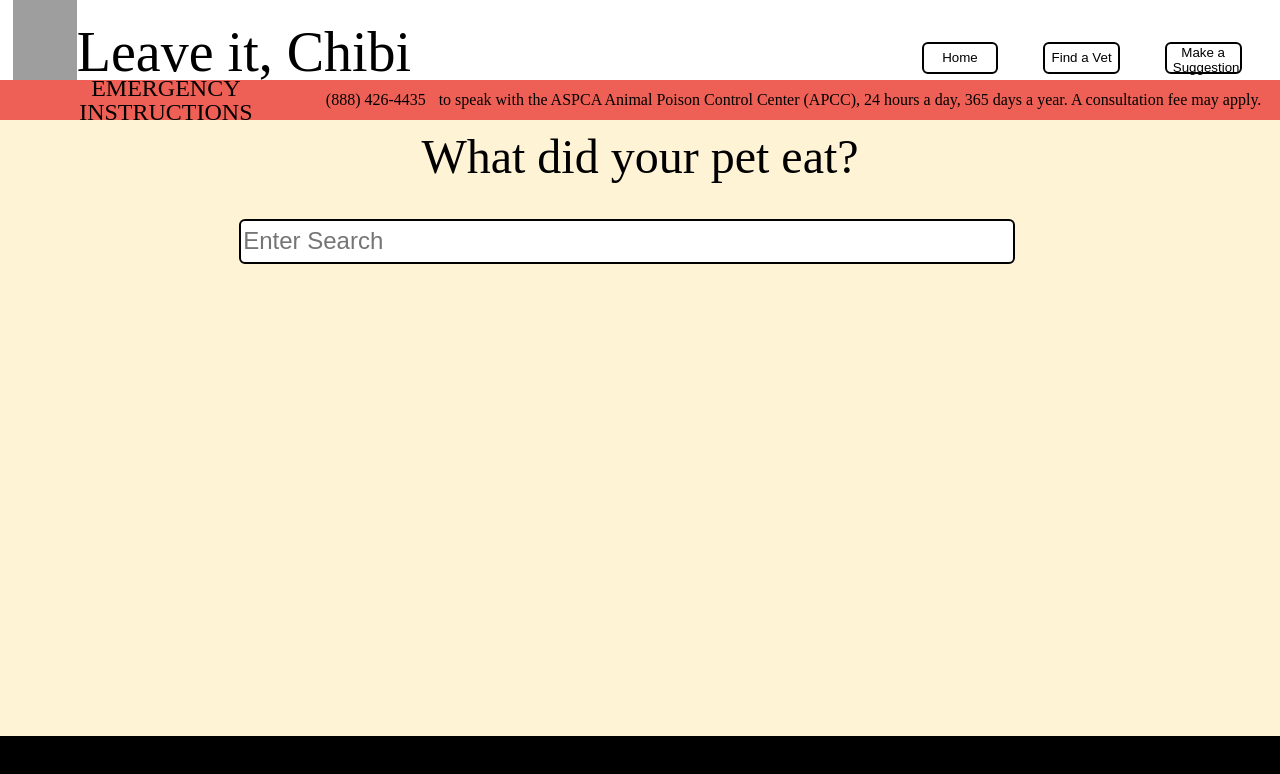
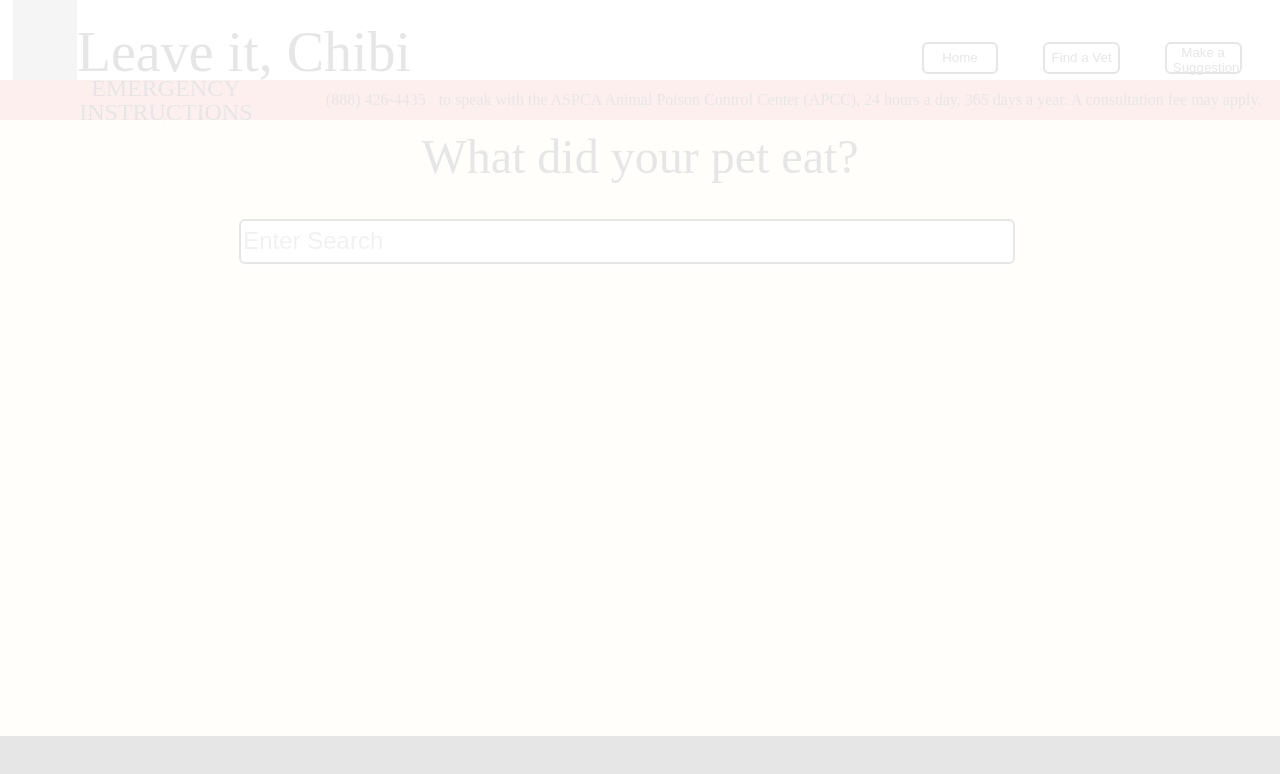
Before and after one commit to chibifanclub/leave-it-chibi-fe, a React (Create React App) app: page / in a window 1280 px wide. Shown: the top 774 px of the page. Built offline with nearby package versions, Linux system fonts and the light colour scheme; grey boxes are pictures that could not be loaded.

Commit message:
Create modal component for card detail view

```diff
--- a/public/index.html
+++ b/public/index.html
@@ -9,7 +9,7 @@
     />
     <link rel="manifest" href="%PUBLIC_URL%/manifest.json" />
 
-    <title>React App</title>
+    <title>Leave It, Chibi!</title>
   </head>
   <body>
     <noscript>You need to enable JavaScript to run this app.</noscript>
--- a/src/components/App/App.js
+++ b/src/components/App/App.js
@@ -5,7 +5,7 @@ import LandingPage from '../LandingPage/LandingPage'
 import FindVet from '../FindVet/FindVet'
 import SuggestionPage from '../SuggestionPage/SuggestionPage'
 import './App.css';
-
+import Modal from '../Modal/Modal'
 
 function App() {
 
@@ -31,6 +31,7 @@ function App() {
           element={<SuggestionPage />}
         />
       </Routes>
+      <Modal />
       <footer>
       </footer>
     </div>
--- a/src/components/LandingPage/LandingPage.css
+++ b/src/components/LandingPage/LandingPage.css
@@ -1,7 +1,7 @@
 .landing-page {
   width: 100vw;
   height: 77vh;
-  background-color: #FFF3D6
+  background-color: #FFF3D6;
 }
 
 .emergency-instructions > h2 {
--- /dev/null
+++ b/src/components/Modal/Modal.css
@@ -0,0 +1,15 @@
+.modal-container {
+  width: 100vw;
+  height: 100vh;
+  position: fixed;
+  z-index: 9;
+  background: rgba(255, 255, 255, .9);
+  display: flex;
+  align-items: center;
+  justify-content: center;
+}
+
+.modal {
+  width:  50vw;
+  height: 50vh;
+}
--- /dev/null
+++ b/src/components/Modal/Modal.js
@@ -0,0 +1,16 @@
+import React from 'react'
+import './Modal.css'
+
+const Modal = () => {
+
+  return (
+    <section className='modal-container'>
+      <article className='modal'>
+
+      </article>
+    </section>
+  )
+
+}
+
+export default Modal
```
Also changed, not shown: src/components/LandingPage/LandingPage.js (+5 -3 lines).
